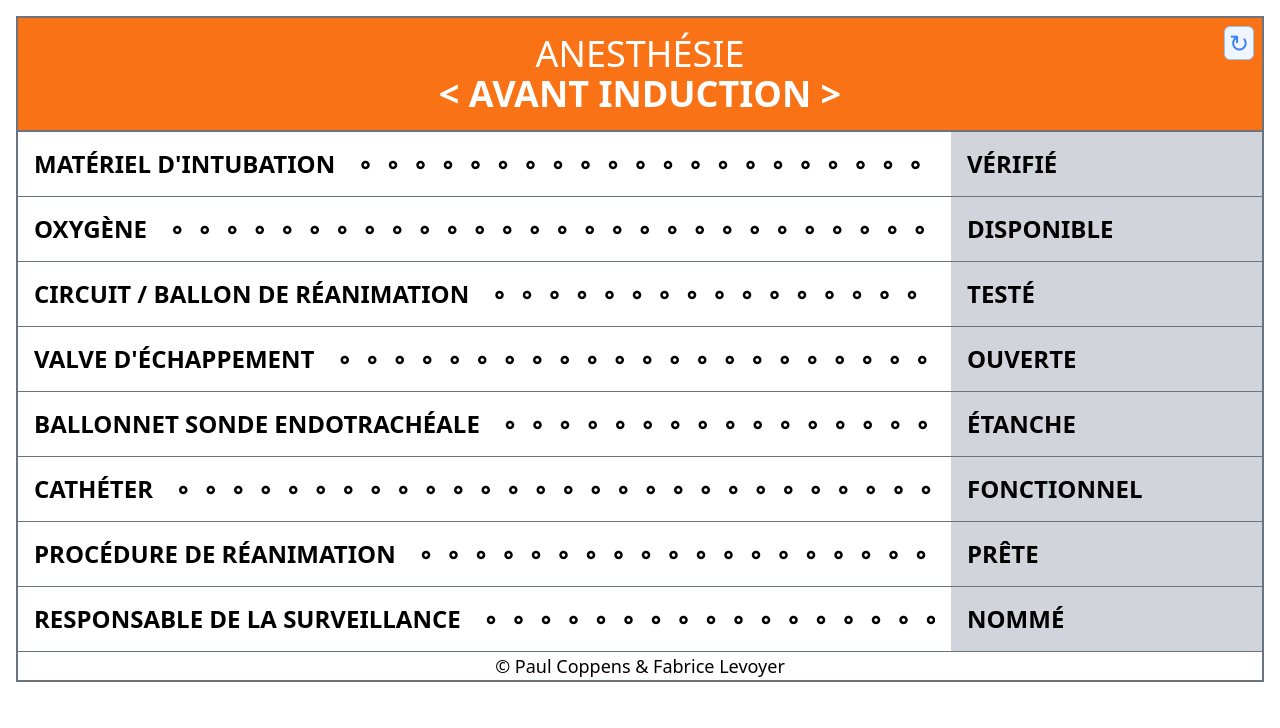
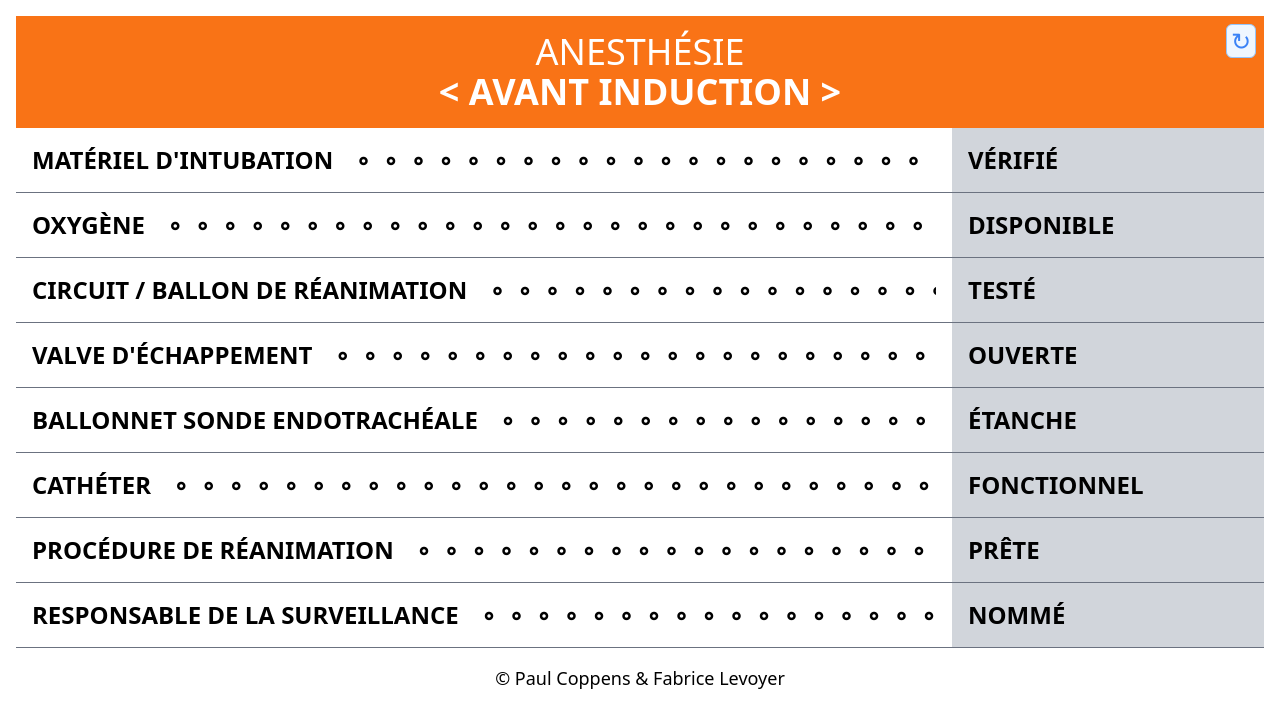
Before and after one commit to pluxain/clantl, a Vue app: page / in a window 1280 px wide. Shown: the top 728 px of the page. Built offline with nearby package versions, Linux system fonts and the light colour scheme.

Commit message:
feat(design): remove too many borders
Ref: #11

```diff
--- a/src/features/checklist/CheckList.vue
+++ b/src/features/checklist/CheckList.vue
@@ -65,7 +65,7 @@ function listReset() {
 </script>
 
 <template>
-  <section class="checklist border-b-1 relative border-2 border-secondary">
+  <section class="checklist relative">
     <ClantlButton
       class="absolute right-0 top-0 mr-2 mt-2 text-2xl"
       severity="primary"
@@ -75,7 +75,7 @@ function listReset() {
     >
       {{ "\u21BB" }}
     </ClantlButton>
-    <div class="header border-b-2 border-secondary bg-warning p-4 text-white">
+    <div class="header bg-warning p-4 text-white">
       <h2 class="realm realm text-center text-4xl uppercase">
         {{ list.realm }}
       </h2>
@@ -115,7 +115,7 @@ function listReset() {
         </dt>
       </div>
     </dl>
-    <div class="copyright text-center text-lg">
+    <div class="copyright mt-4 text-center text-lg">
       &copy; Paul Coppens &amp; Fabrice Levoyer
     </div>
   </section>
```
